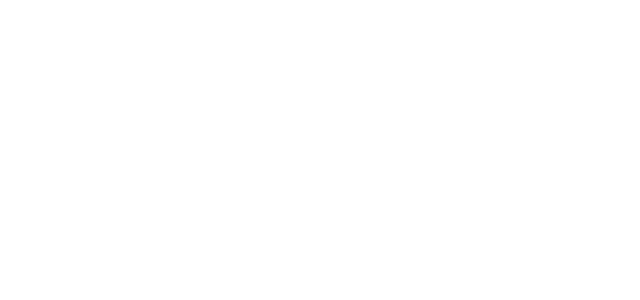
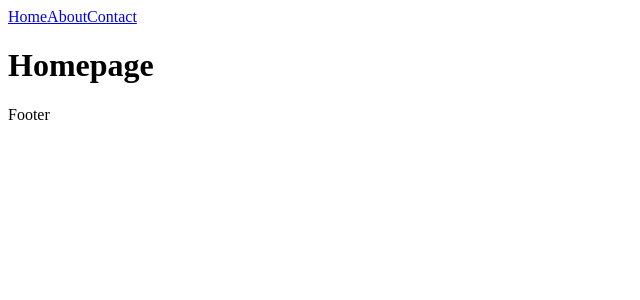
Before and after one commit to johnobriendev/personalMusicPage, a React (Vite) app: page / in a window 1280 px wide. Shown: the top 300 px of the page, without its empty margins (0-640 px from the left). Built offline with nearby package versions, Linux system fonts and the light colour scheme.

Commit message:
add nav to header for routing

```diff
--- a/src/App.jsx
+++ b/src/App.jsx
@@ -1,9 +1,49 @@
+import './App.css'
+import { createBrowserRouter, RouterProvider } from 'react-router-dom';
+import Homepage from './components/Homepage';
+import About from './components/About';
+import Contact from './components/Contact';
+import Header from './components/Header';
+import Footer from './components/Footer';
 
-import './App.css'
+const router = createBrowserRouter([
+  {
+    path: "/",
+    element: <div>
+              <Header />
+              <main>
+                <Homepage />
+              </main>
+              <Footer />
+            </div>,
+    index: true, // Marks this as the default route
+  },
+  {
+    path: "/about",
+    element: <div>
+              <Header />
+              <main>
+                <About />
+              </main>
+              <Footer />
+            </div>,
+  },
+  {
+    path: "/contact",
+    element: <div>
+              <Header />
+              <main>
+                <Contact />
+              </main>
+              <Footer />
+            </div>,
+  },
+]);
 
 function App() {
-
-
+  return (
+    <RouterProvider router={router} />
+  );
 }
 
-export default App
+export default App;
--- a/src/components/Header.jsx
+++ b/src/components/Header.jsx
@@ -1,7 +1,13 @@
+import { Link } from "react-router-dom"
+
 export default function Header() {
     return(
         <header>
-            <h1>Header</h1>
+            <nav>
+                <Link to='/'>Home</Link>
+                <Link to='/about'>About</Link>
+                <Link to='/contact'>Contact</Link>
+            </nav>
         </header>
     )
 }
```
